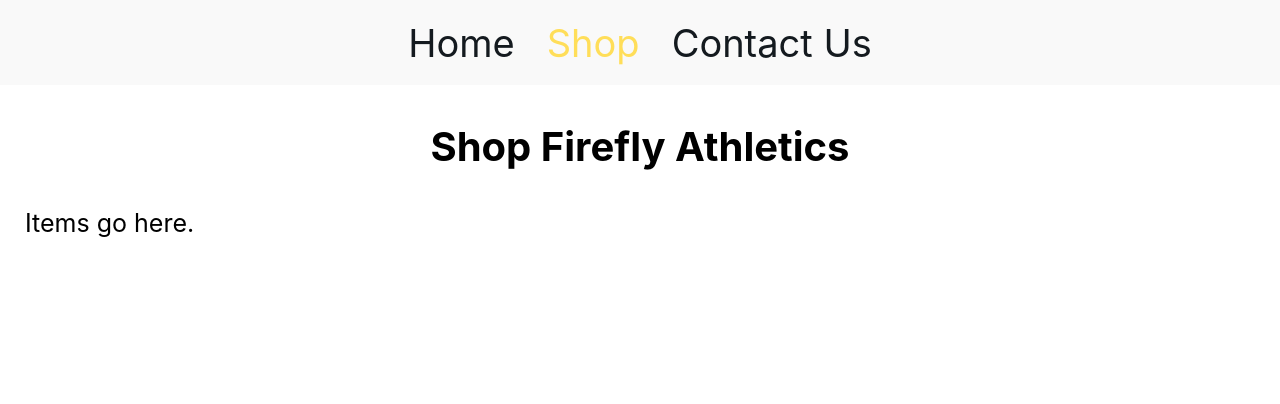
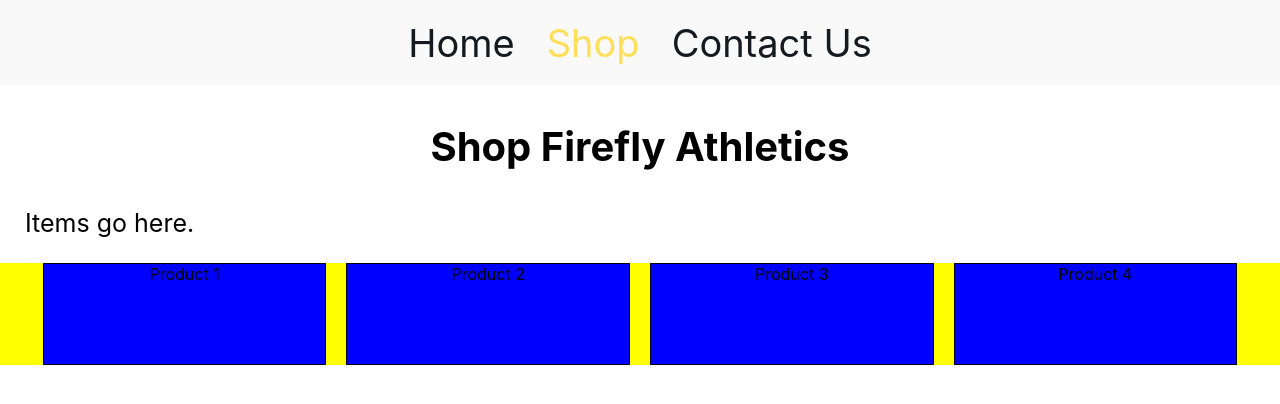
Before and after one commit to ericrothmuller/fireflyathletics, a React (Create React App) app in the folder fireflyathletics/: page /shop in a window 1280 px wide. Shown: the top 404 px of the page. Built offline with nearby package versions, Linux system fonts and the light colour scheme.

Commit message:
Added product divs with stylings to shop page.

```diff
--- a/fireflyathletics/src/App.css
+++ b/fireflyathletics/src/App.css
@@ -59,3 +59,20 @@
   padding-right: 25px;
   font-size: 25px;
 }
+
+.productDiv {
+  display: flex;
+  flex-wrap: wrap;
+  background-color: yellow;
+  justify-content: center;
+}
+
+.product {
+  background-color: blue;
+  width: 22%;
+  margin-left: 10px;
+  margin-right: 10px;
+  height: 100px;
+  border: #000000 solid 1px;
+  text-align: center;
+}
--- a/fireflyathletics/src/pages/shop.js
+++ b/fireflyathletics/src/pages/shop.js
@@ -5,6 +5,12 @@
 	<main className="pageHeadingDiv">
 	<h1 className="pageTitle">Shop Firefly Athletics</h1>
 	<p className="pageParagraph">Items go here.</p>
+        <div className="productDiv">
+        <div className="product">Product 1</div>
+        <div className="product">Product 2</div>
+        <div className="product">Product 3</div>
+        <div className="product">Product 4</div>
+    </div>
 	</main>
 );
 };
```
